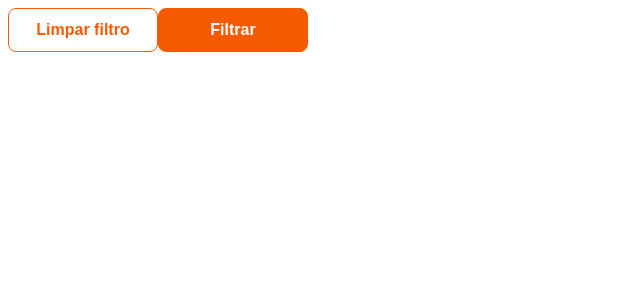
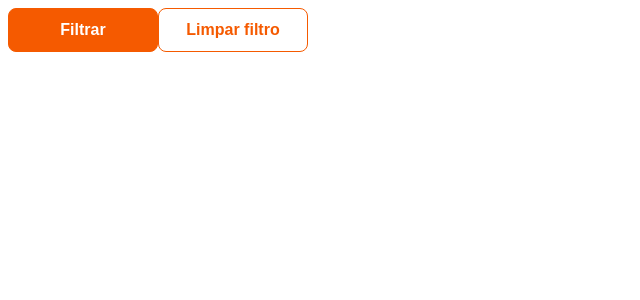
Before and after one commit to NavarroRangel/AngularBase, an Angular app: page / in a window 1280 px wide. Shown: the top 300 px of the page, without its empty margins (0-640 px from the left). Built offline with nearby package versions, Linux system fonts and the light colour scheme.

Commit message:
:recycle: Refactor: create a component to understand the generation of componnents with flags, in this case using inline css and template

```diff
--- a/src/app/app.html
+++ b/src/app/app.html
@@ -1 +1,2 @@
 <app-meu-botao/>
+<app-botao-flat/>
--- a/src/app/app.ts
+++ b/src/app/app.ts
@@ -1,10 +1,11 @@
 import { Component, signal } from '@angular/core';
 import {MeuBotao} from './meu-botao/meu-botao';
+import {BotaoFlat} from './botao-flat/botao-flat';
 
 
 @Component({
   selector: 'app-root',
-  imports: [ MeuBotao],
+  imports: [ MeuBotao, BotaoFlat],
   templateUrl: './app.html',
   styleUrl: './app.css'
 })
--- /dev/null
+++ b/src/app/botao-flat/botao-flat.ts
@@ -0,0 +1,39 @@
+import { Component } from '@angular/core';
+
+@Component({
+  selector: 'app-botao-flat',
+  imports: [],
+  template: `
+    <button class="btn btn-flat" (click)="limpar()" >Limpar filtro</button>
+  `,
+  styles: `
+    .btn{
+    --primary-orange: #f55a00;
+    --white : #fff;
+
+
+    font-family: Arial, sans-serif;
+    padding: 12px 25px;
+    font-size: 1em;
+    font-weight: bold;
+    border-radius: 8px;
+    cursor: pointer;
+    min-width: 150px;
+    text-align: center;
+    box-sizing: border-box;
+
+  }
+
+  .btn-flat{
+    background-color: var(--white);
+    border: 1px solid var(--primary-orange);
+    color: var(--primary-orange);
+  }`
+})
+export class BotaoFlat {
+
+  limpar() {
+    console.log("Metodo limpar")
+  }
+
+}
--- a/src/app/meu-botao/meu-botao.css
+++ b/src/app/meu-botao/meu-botao.css
@@ -15,11 +15,6 @@
 
 }
 
-.btn-flat{
-  background-color: var(--white);
-  border: 1px solid var(--primary-orange);
-  color: var(--primary-orange);
-}
 
 .btn-filled{
   background-color: var(--primary-orange);
--- a/src/app/meu-botao/meu-botao.html
+++ b/src/app/meu-botao/meu-botao.html
@@ -1,2 +1,2 @@
-<button class="btn btn-flat" (click)="limpar()" >Limpar filtro</button>
+
 <button class="btn btn-filled" (click)="filtrar()">Filtrar</button>
--- a/src/app/meu-botao/meu-botao.ts
+++ b/src/app/meu-botao/meu-botao.ts
@@ -8,10 +8,6 @@ import { Component } from '@angular/core';
 
 })
 export class MeuBotao {
-
-  limpar() {
-    console.log("Metodo limpar")
-  }
   filtrar(){
     console.log('filtrar')
   }
```
Also changed, not shown: 1 other file (tests, documents, lock files or other folders).
